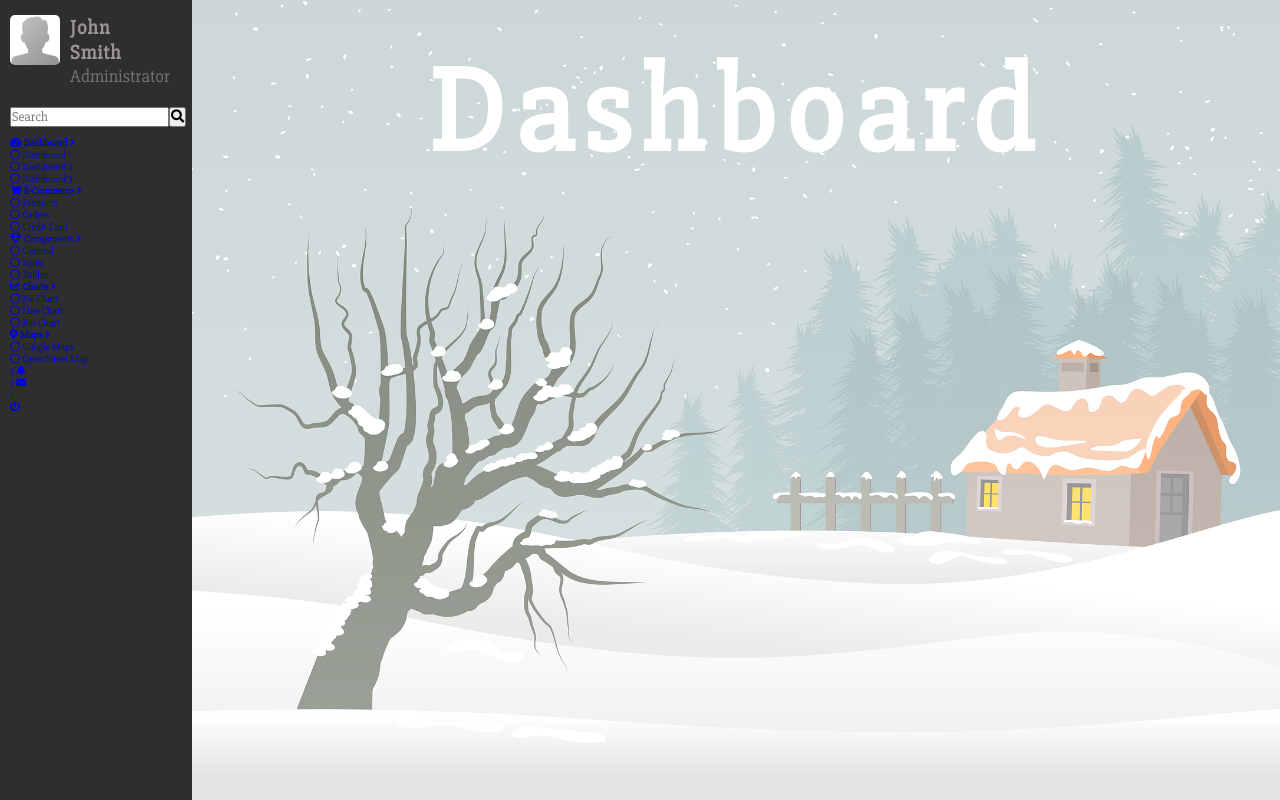
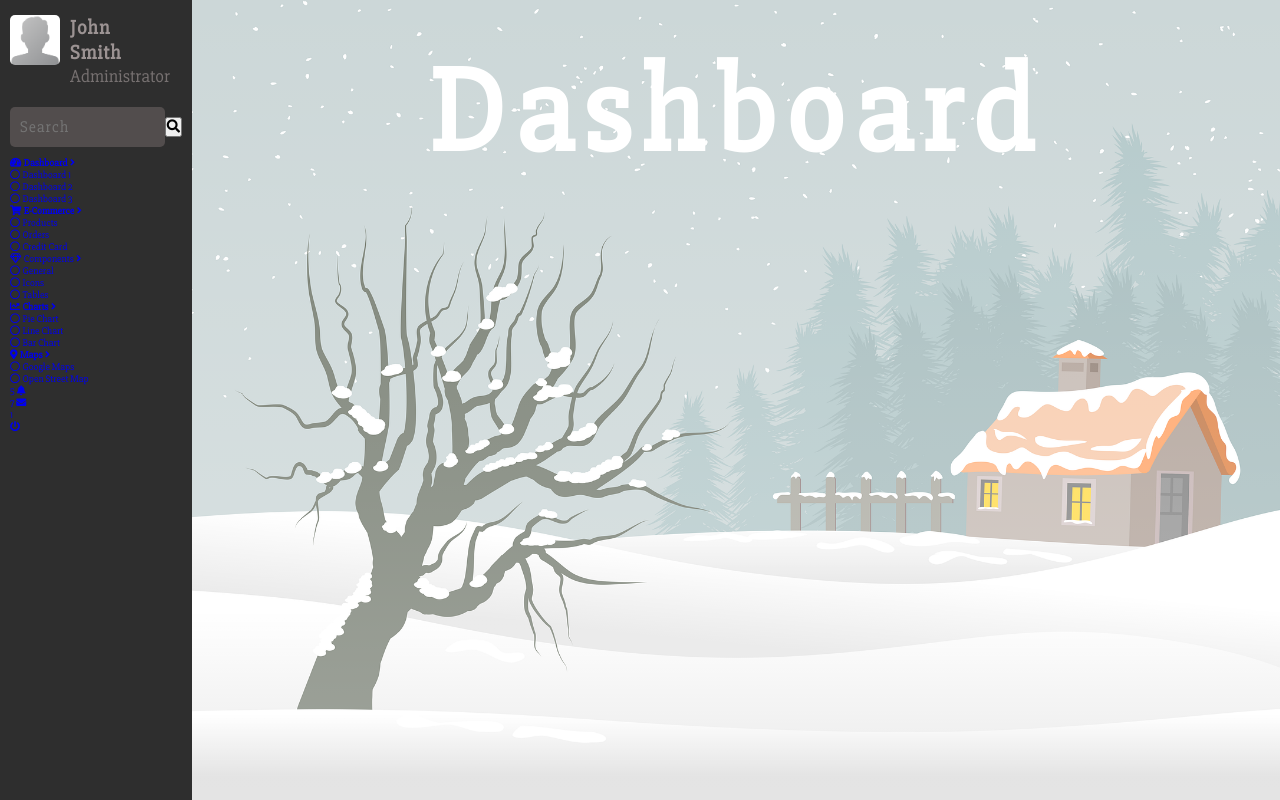
Before and after one commit to marc9323/Sidebar-for-dashboard, a plain HTML site: page index.html in a window 1280 px wide. Drawn offline with Linux system fonts and the light colour scheme; some icons are missing.

Commit message:
search-input

```diff
--- a/style.css
+++ b/style.css
@@ -69,6 +69,19 @@ html {
     align-items: center;
 }
 
+.search-input {
+    width: 100%;
+    height: 4rem;
+    background-color: var(--primary-color);
+    border: none;
+    border-radius: .5rem;
+    padding: 0 1rem; /* 0 top and bottom and 1 rem on right/left */
+    font-size: 1.6rem;
+    color: var(--text-color);
+    letter-spacing: .1rem;
+}
+
+
 
 .main-section {
     width: 85vw;  /* takes up rest of the page after sidebar which was 15vw */
```
